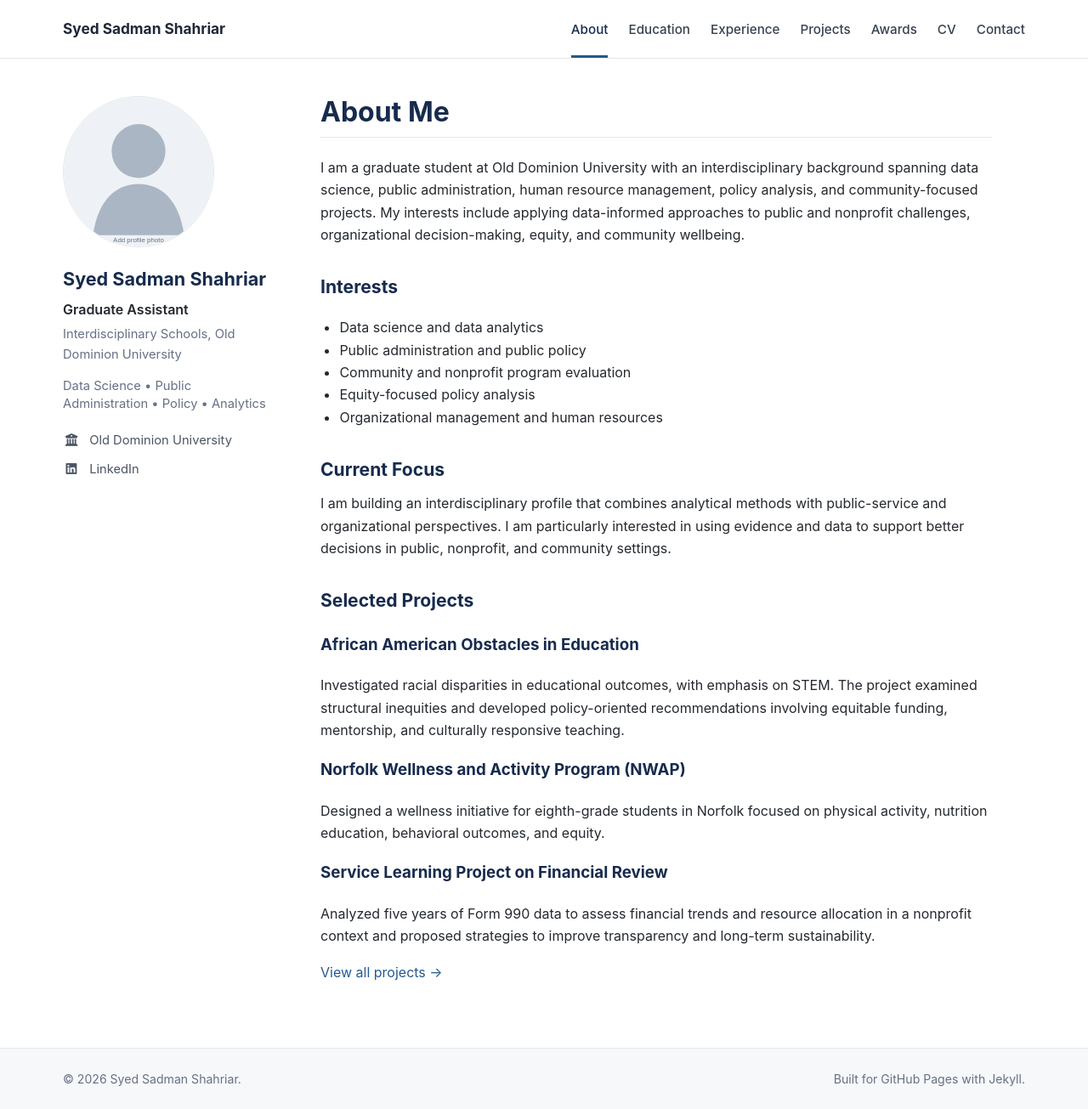
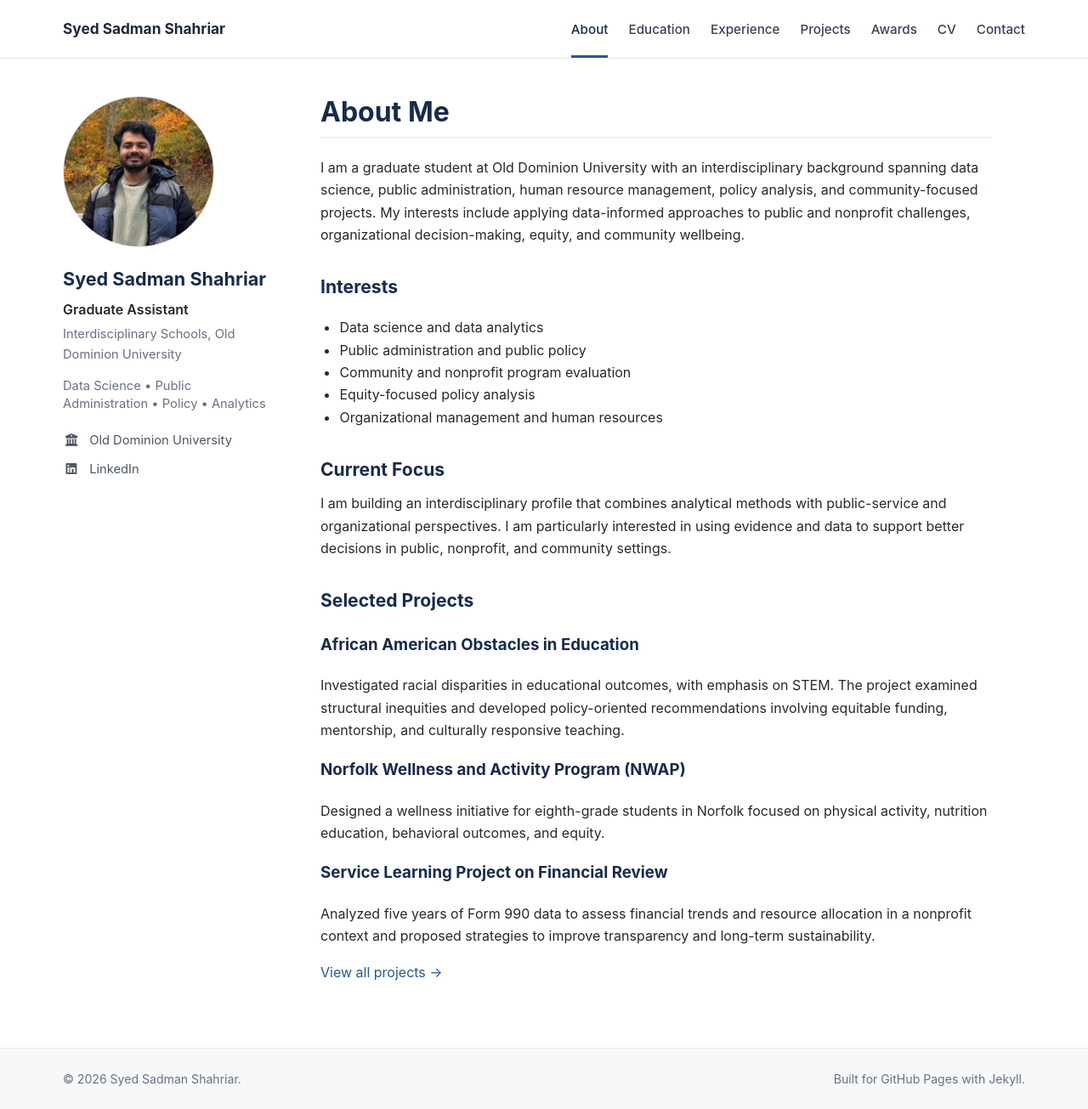
Before and after one commit to sshah005/sshah005.github.io, a Jekyll site: the page built from index.md, in a window 1280 px wide and 1305 px high. Shown: the whole window at 85% size. Built offline with Jekyll 4.4.1, drawn with Linux system fonts in a browser that asks for light colours.

Commit message:
Update profile.yml

```diff
--- a/_data/profile.yml
+++ b/_data/profile.yml
@@ -4,7 +4,7 @@ affiliation: "Interdisciplinary Schools, Old Dominion University"
 location: "Norfolk, Virginia, USA"
 
 # Replace this with your actual photo, e.g. /assets/images/profile.jpg
-avatar: "/assets/images/profile-placeholder.svg"
+avatar: "/assets/images/profile.jpg"
 
 tagline: "Data Science • Public Administration • Policy • Analytics"
 
```
